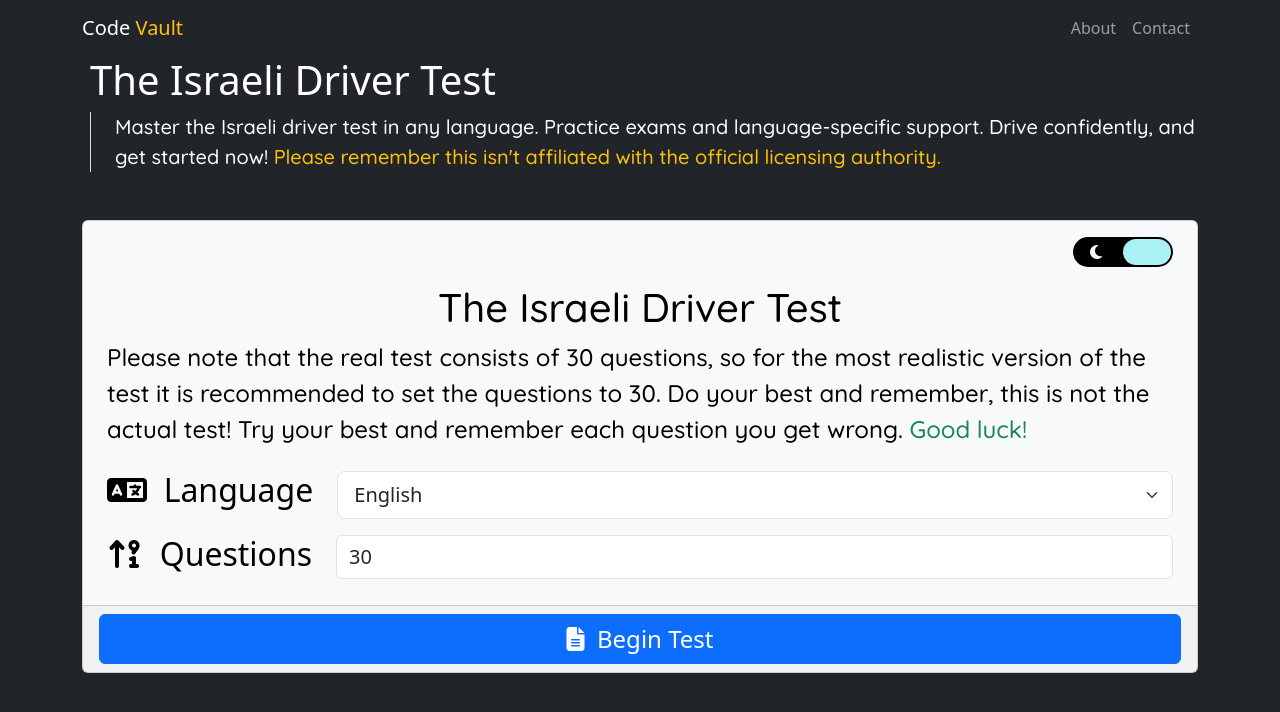
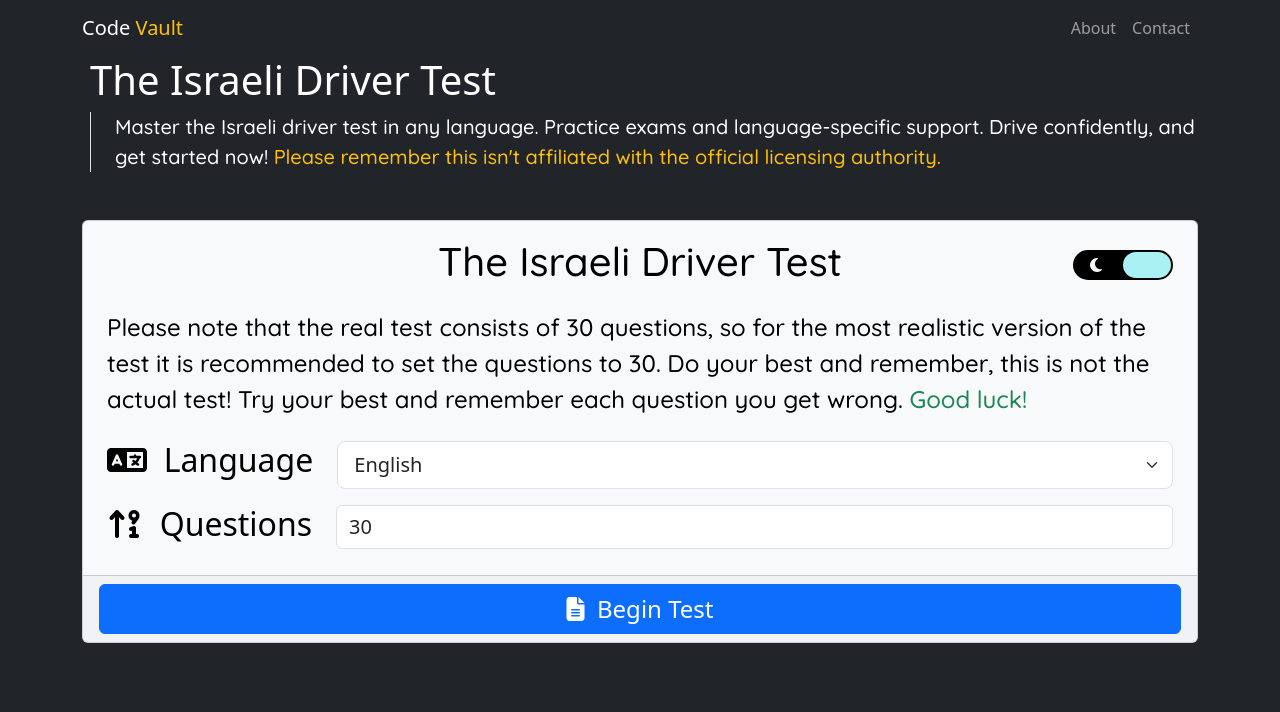
Before and after one commit to Oded2/Code-Vault, a SvelteKit app: page /israel-theory-driving in a window 1280 px wide. Shown: the top 712 px of the page. Built offline with nearby package versions, Linux system fonts and the light colour scheme; a web font is replaced by a local one.

Commit message:
UI Changes

```diff
--- a/src/routes/israel-theory-driving/+page.svelte
+++ b/src/routes/israel-theory-driving/+page.svelte
@@ -250,6 +250,11 @@
           <div class="col d-flex align-items-center justify-content-center">
             <span>{category}</span>
           </div>
+        {:else}
+          <div class="col" />
+          <div class="col-auto">
+            <h1 class=" font-google-quicksand">The Israeli Driver Test</h1>
+          </div>
         {/if}
 
         <div class="col d-flex justify-content-end align-items-center">
@@ -355,9 +360,9 @@
       {:else}
         <form on:submit|preventDefault={handleStart}>
           <div class="card-body px-4">
-            <h1 class="text-center font-google-quicksand">
+            <!-- <h1 class="text-center font-google-quicksand">
               The Israeli Driver Test
-            </h1>
+            </h1> -->
             <div>
               <p class="font-google-quicksand fw-500 fs-4">
                 Please note that the real test consists of 30 questions, so for
```
